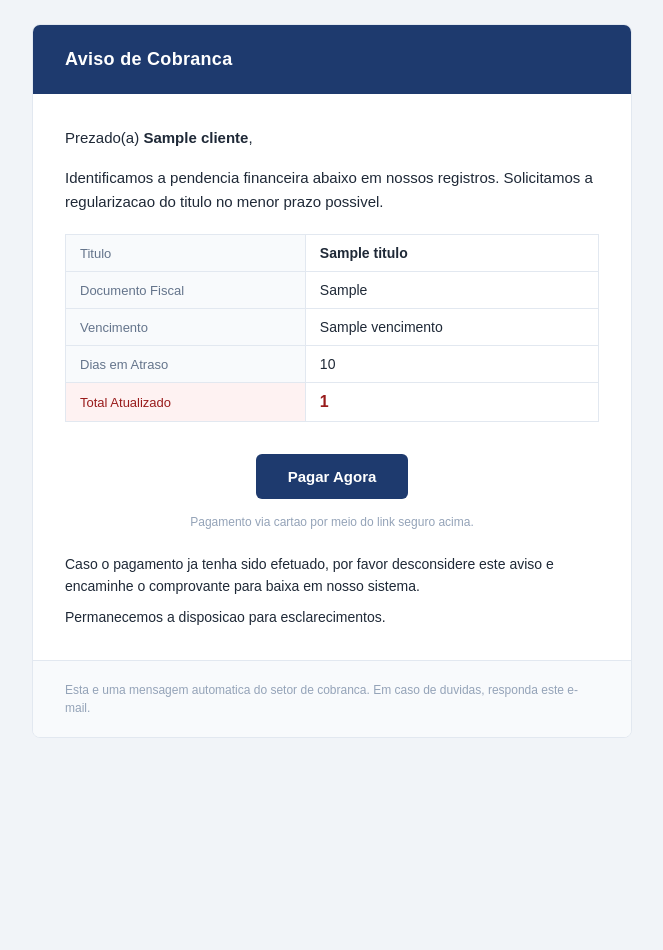
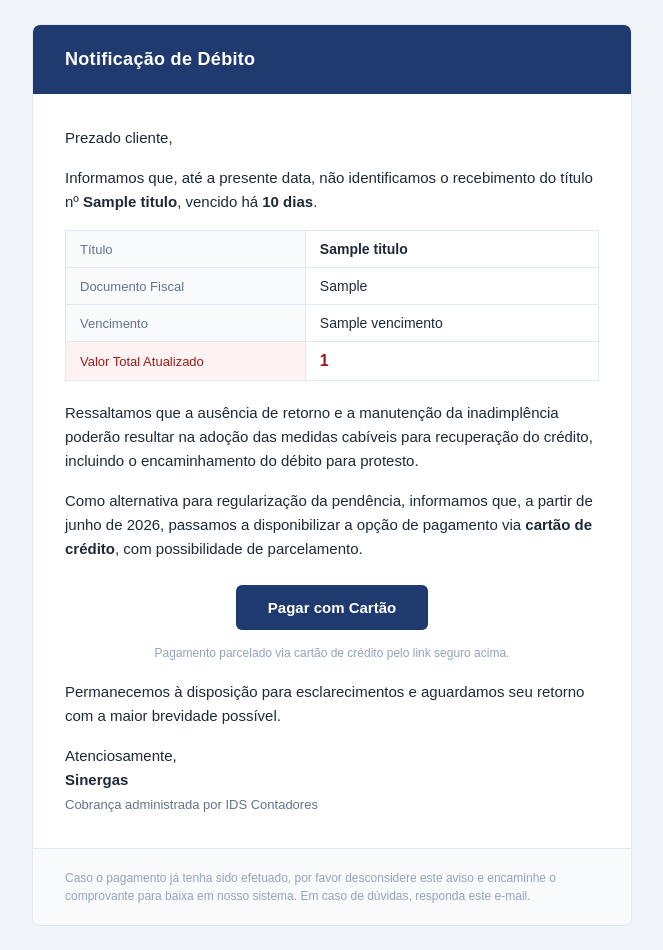
Before and after one commit to caiobfreitasdev/cobrar-rpa-system, a Python web app: template cobranca-bot/app/templates/email_cobranca.html in a window 1280 px wide. Shown: the whole page, without its empty margins (308-971 px from the left). Before the commit the page ends 738 px from the top, so only its background shows below. Run offline with Jinja, Linux system fonts and the light colour scheme; the template is opened without the code that fills it: most values are stand-ins (such as "Sample title", 1, 10 or a date in 2020).

Commit message:
Novo corpo do e-mail de cobranca (Notificacao de Debito)
Texto oficial aprovado: nao recebimento do titulo, dias de atraso,
alerta de protesto e assinatura Sinergas / IDS Contadores. Assunto
"Notificacao de Debito - Titulo {n}". Paragrafo do pagamento via
cartao (junho/2026) e botao aparecem somente quando o titulo tem
Link de Cobranca. Tabela com titulo, doc fiscal, vencimento e valor.

Testado: render com/sem link sem placeholders sobrando + 2 envios
reais de teste via Graph.

Co-Authored-By: Claude Opus 4.8 (1M context) <noreply@anthropic.com>

```diff
--- a/cobranca-bot/app/services/email_sender.py
+++ b/cobranca-bot/app/services/email_sender.py
@@ -106,7 +106,7 @@ def enviar_lote(titulo_ids: list[int], origem: str = "manual",
 
         try:
             corpo = render_email(t)
-            assunto = f"Cobranca - Titulo {t.get('titulo')}"
+            assunto = f"Notificação de Débito – Título {t.get('titulo')}"
             graph_client.enviar_email(email, assunto, corpo)
             _log_envio(t["id"], "enviado", None, origem, regra_dias)
             enviados.append({"id": t["id"], "cliente": t["cliente"], "email": email})
--- a/cobranca-bot/app/templates/email_cobranca.html
+++ b/cobranca-bot/app/templates/email_cobranca.html
@@ -3,10 +3,10 @@
 <head>
   <meta charset="UTF-8">
   <meta name="viewport" content="width=device-width, initial-scale=1.0">
-  <title>Cobranca</title>
+  <title>Notificacao de Debito</title>
 </head>
-<body style="margin:0; padding:0; background-color:#f1f4f8; font-family:Arial, Helvetica, sans-serif; color:#1f2937;">
-  <table role="presentation" width="100%" cellpadding="0" cellspacing="0" style="background-color:#f1f4f8; padding:24px 0;">
+<body style="margin:0; padding:0; background-color:#f2f5f9; font-family:Arial, Helvetica, sans-serif; color:#1f2937;">
+  <table role="presentation" width="100%" cellpadding="0" cellspacing="0" style="background-color:#f2f5f9; padding:24px 0;">
     <tr>
       <td align="center">
         <table role="presentation" width="600" cellpadding="0" cellspacing="0" style="width:600px; max-width:600px; background-color:#ffffff; border-radius:8px; overflow:hidden; border:1px solid #e2e8f0;">
@@ -15,7 +15,7 @@
           <tr>
             <td style="background-color:#1e3a6e; padding:24px 32px;">
               <p style="margin:0; color:#ffffff; font-size:18px; font-weight:bold; letter-spacing:0.3px;">
-                Aviso de Cobranca
+                Notifica&ccedil;&atilde;o de D&eacute;bito
               </p>
             </td>
           </tr>
@@ -24,17 +24,17 @@
           <tr>
             <td style="padding:32px;">
               <p style="margin:0 0 16px 0; font-size:15px; line-height:1.6;">
-                Prezado(a) <strong>{{cliente}}</strong>,
+                Prezado cliente,
               </p>
-              <p style="margin:0 0 20px 0; font-size:15px; line-height:1.6;">
-                Identificamos a pendencia financeira abaixo em nossos registros.
-                Solicitamos a regularizacao do titulo no menor prazo possivel.
+              <p style="margin:0 0 16px 0; font-size:15px; line-height:1.6;">
+                Informamos que, at&eacute; a presente data, n&atilde;o identificamos o recebimento do
+                t&iacute;tulo n&ordm; <strong>{{titulo}}</strong>, vencido h&aacute; <strong>{{dias_atraso}} dias</strong>.
               </p>
 
-              <!-- Detalhes do titulo -->
-              <table role="presentation" width="100%" cellpadding="0" cellspacing="0" style="border-collapse:collapse; margin:0 0 24px 0;">
+              <!-- Dados do titulo -->
+              <table role="presentation" width="100%" cellpadding="0" cellspacing="0" style="border-collapse:collapse; margin:0 0 20px 0;">
                 <tr>
-                  <td style="padding:10px 14px; background-color:#f8fafc; border:1px solid #e2e8f0; font-size:13px; color:#64748b; width:45%;">Titulo</td>
+                  <td style="padding:10px 14px; background-color:#f8fafc; border:1px solid #e2e8f0; font-size:13px; color:#64748b; width:45%;">T&iacute;tulo</td>
                   <td style="padding:10px 14px; border:1px solid #e2e8f0; font-size:14px; font-weight:bold;">{{titulo}}</td>
                 </tr>
                 <tr>
@@ -46,40 +46,49 @@
                   <td style="padding:10px 14px; border:1px solid #e2e8f0; font-size:14px;">{{vencimento}}</td>
                 </tr>
                 <tr>
-                  <td style="padding:10px 14px; background-color:#f8fafc; border:1px solid #e2e8f0; font-size:13px; color:#64748b;">Dias em Atraso</td>
-                  <td style="padding:10px 14px; border:1px solid #e2e8f0; font-size:14px;">{{dias_atraso}}</td>
-                </tr>
-                <tr>
-                  <td style="padding:10px 14px; background-color:#fef2f2; border:1px solid #e2e8f0; font-size:13px; color:#991b1b;">Total Atualizado</td>
+                  <td style="padding:10px 14px; background-color:#fef2f2; border:1px solid #e2e8f0; font-size:13px; color:#991b1b;">Valor Total Atualizado</td>
                   <td style="padding:10px 14px; border:1px solid #e2e8f0; font-size:16px; font-weight:bold; color:#991b1b;">{{total_atualizado}}</td>
                 </tr>
               </table>
 
+              <p style="margin:0 0 16px 0; font-size:15px; line-height:1.6;">
+                Ressaltamos que a aus&ecirc;ncia de retorno e a manuten&ccedil;&atilde;o da inadimpl&ecirc;ncia
+                poder&atilde;o resultar na ado&ccedil;&atilde;o das medidas cab&iacute;veis para recupera&ccedil;&atilde;o
+                do cr&eacute;dito, incluindo o encaminhamento do d&eacute;bito para protesto.
+              </p>
+
               {% if link_cobranca %}
-              <!-- Bloco condicional: link de pagamento -->
-              <table role="presentation" width="100%" cellpadding="0" cellspacing="0" style="margin:0 0 24px 0;">
+              <p style="margin:0 0 16px 0; font-size:15px; line-height:1.6;">
+                Como alternativa para regulariza&ccedil;&atilde;o da pend&ecirc;ncia, informamos que, a partir
+                de junho de 2026, passamos a disponibilizar a op&ccedil;&atilde;o de pagamento via
+                <strong>cart&atilde;o de cr&eacute;dito</strong>, com possibilidade de parcelamento.
+              </p>
+              <table role="presentation" width="100%" cellpadding="0" cellspacing="0" style="margin:0 0 20px 0;">
                 <tr>
                   <td align="center" style="padding:8px 0;">
                     <a href="{{link_cobranca}}" target="_blank"
                        style="display:inline-block; background-color:#1e3a6e; color:#ffffff; text-decoration:none; padding:14px 32px; border-radius:6px; font-size:15px; font-weight:bold;">
-                      Pagar Agora
+                      Pagar com Cart&atilde;o
                     </a>
                   </td>
                 </tr>
                 <tr>
                   <td align="center" style="font-size:12px; color:#94a3b8; padding-top:8px;">
-                    Pagamento via cartao por meio do link seguro acima.
+                    Pagamento parcelado via cart&atilde;o de cr&eacute;dito pelo link seguro acima.
                   </td>
                 </tr>
               </table>
               {% endif %}
 
-              <p style="margin:0 0 8px 0; font-size:14px; line-height:1.6;">
-                Caso o pagamento ja tenha sido efetuado, por favor desconsidere este aviso
-                e encaminhe o comprovante para baixa em nosso sistema.
+              <p style="margin:0 0 16px 0; font-size:15px; line-height:1.6;">
+                Permanecemos &agrave; disposi&ccedil;&atilde;o para esclarecimentos e aguardamos seu retorno
+                com a maior brevidade poss&iacute;vel.
               </p>
-              <p style="margin:0; font-size:14px; line-height:1.6;">
-                Permanecemos a disposicao para esclarecimentos.
+
+              <p style="margin:0; font-size:15px; line-height:1.6;">
+                Atenciosamente,<br>
+                <strong>Sinergas</strong><br>
+                <span style="font-size:13px; color:#64748b;">Cobran&ccedil;a administrada por IDS Contadores</span>
               </p>
             </td>
           </tr>
@@ -88,8 +97,9 @@
           <tr>
             <td style="background-color:#f8fafc; padding:20px 32px; border-top:1px solid #e2e8f0;">
               <p style="margin:0; font-size:12px; color:#94a3b8; line-height:1.5;">
-                Esta e uma mensagem automatica do setor de cobranca.
-                Em caso de duvidas, responda este e-mail.
+                Caso o pagamento j&aacute; tenha sido efetuado, por favor desconsidere este aviso
+                e encaminhe o comprovante para baixa em nosso sistema. Em caso de d&uacute;vidas,
+                responda este e-mail.
               </p>
             </td>
           </tr>
```
